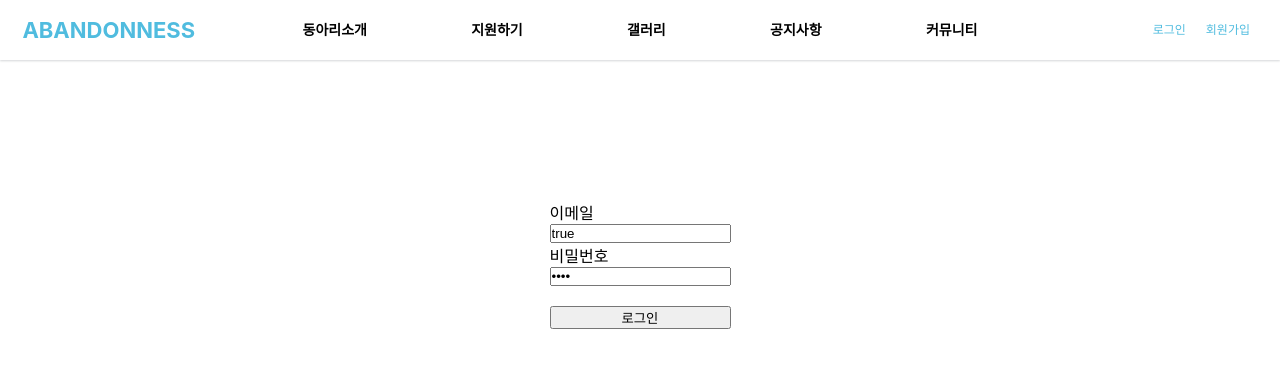
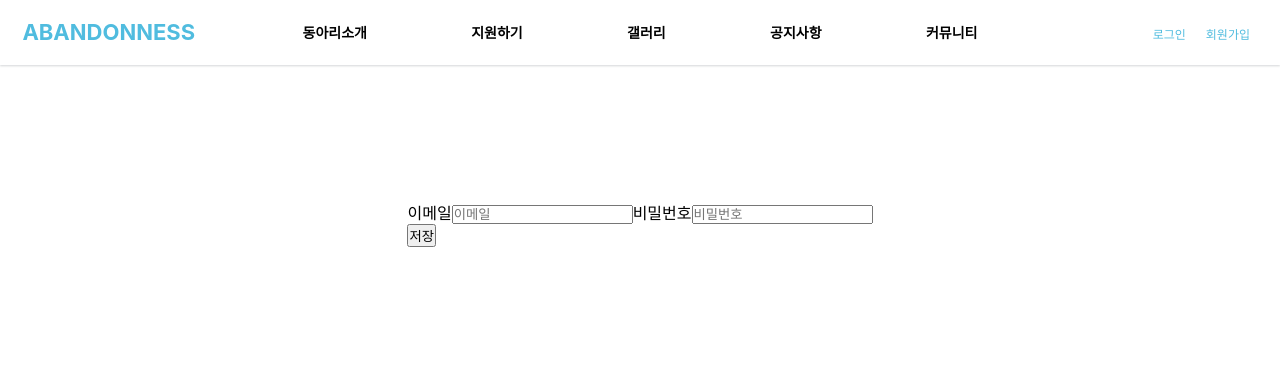
Before and after one commit to jeongyunjae/ABANDONNESS, a React (Create React App) app in the folder client/: page /login in a window 1280 px wide. Shown: the top 368 px of the page. Built offline with nearby package versions, Linux system fonts and the light colour scheme; no server answers.

Commit message:
using redux for login

```diff
--- a/client/src/_reducers/index.js
+++ b/client/src/_reducers/index.js
@@ -1,8 +1,8 @@
 import { combineReducers } from "redux";
-// import user from './user_reducers;
+import User from "./user_reducer";
 
 const rootReducer = combineReducers({
-  //user
+  User,
 });
 
 export default rootReducer;
--- a/client/src/_reducers/user_reducer.js
+++ b/client/src/_reducers/user_reducer.js
@@ -0,0 +1,11 @@
+import { LOGIN_USER } from "../actions/types";
+
+export default function (state = {}, action) {
+  switch (action.type) {
+    case LOGIN_USER:
+      return { ...state, loginSuccess: action.payload };
+
+    default:
+      return state;
+  }
+}
--- /dev/null
+++ b/client/src/actions/types.js
@@ -0,0 +1 @@
+export const LOGIN_USER = "login_user";
--- /dev/null
+++ b/client/src/actions/user_actions.js
@@ -0,0 +1,14 @@
+import Axios from "axios";
+import { LOGIN_USER } from "./types";
+
+export function loginUser(dataTosubmit) {
+  //파라미터로 받음
+  const request = Axios.post("/api/users/login", dataTosubmit).then(
+    (response) => response.data
+  );
+
+  return {
+    type: LOGIN_USER,
+    payload: request,
+  };
+}
--- a/client/src/components/views/Header/Header.css
+++ b/client/src/components/views/Header/Header.css
@@ -10,22 +10,17 @@
 
 .header {
   position: fixed;
-  top: auto;
-  left: 0;
+  display: block;
   width: 100%;
-  display: block;
-  font-weight: 500;
+  z-index: 1040;
   background-color: white;
-  z-index: 1040;
-  text-align: center;
 }
 
 .header .auth {
   position: absolute;
-  top: 10px;
-  padding-top: 10px;
+  display: flex;
+  top: 25px;
   margin-right: 20px;
-  display: flex;
   right: 0;
 }
 
@@ -33,13 +28,15 @@
   margin: 0 10px;
   font-size: 12px;
   font-weight: 500;
+  list-style: none;
+  color: #50bcdf;
 }
 
 .header .container {
-  height: 60px;
-  line-height: 60px;
+  display: flex;
+  height: 65px;
+  line-height: 65px;
   padding: 0 15px;
-  display: flex;
   flex-direction: row;
   box-shadow: 0 1px 2px 0 rgba(40, 50, 60, 0.2);
 }
@@ -48,6 +45,7 @@
   width: 15%;
   font-size: 22px;
   font-weight: 700;
+  text-align: center;
   color: #50bcdf;
 }
 
@@ -62,15 +60,13 @@ nav .menu {
   justify-content: space-between;
 }
 
-li {
+.menu > li {
   font-size: 14px;
   font-weight: 600;
   list-style: none;
 }
 
-.auth > li {
-  color: #50bcdf;
-}
+/* under code will go responsive */
 
 @media (max-width: 1024px) {
   .container .header-logo {
--- a/client/src/components/views/LoginPage/LoginPage.js
+++ b/client/src/components/views/LoginPage/LoginPage.js
@@ -1,27 +1,68 @@
-import React from "react";
+import React, { useState } from "react";
+import { useDispatch } from "react-redux";
+import { withRouter } from "react-router-dom";
+
+import { loginUser } from "../../../actions/user_actions";
 import Header from "../Header/Header";
 import Footer from "../Footer/Footer";
 import "./LoginPage.css";
 
-function LoginPage() {
+const LoginPage = (props) => {
+  const dispatch = useDispatch();
+  const [Email, setEmail] = useState("");
+  const [Password, setPassword] = useState("");
+
+  const onEmailHandler = (event) => {
+    setEmail(event.currentTarget.value);
+  };
+
+  const onPasswordHandler = (event) => {
+    setPassword(event.currentTarget.value);
+  };
+
+  const onSubmitHandler = (event) => {
+    event.preventDefault();
+  };
+  let body = {
+    email: Email,
+    password: Password,
+  };
+
+  dispatch(loginUser(body)).then((response) => {
+    if (response.payload.loginSuccess) {
+      props.history.push("/");
+      console.log(response.payload.name);
+    }
+  });
+
   return (
     <div>
       <Header />
       <div className="content">
         <div className="Login-form">
-          <form style={{ display: "flex", flexDirection: "column" }}>
+          <form onSubmit={onSubmitHandler}>
             <label>이메일</label>
-            <input type="email" value onChange />
+            <input
+              type="email"
+              placeholder="이메일"
+              value={Email}
+              onChange={onEmailHandler}
+            />
             <label>비밀번호</label>
-            <input type="password" value onChange />
+            <input
+              type="password"
+              placeholder="비밀번호"
+              value={Password}
+              onChange={onPasswordHandler}
+            />
             <br />
-            <button>로그인</button>
+            <input type="submit" value="저장" />
           </form>
         </div>
       </div>
       <Footer />
     </div>
   );
-}
+};
 
 export default LoginPage;
```
Also changed, not shown: 1 other file (tests, documents, lock files or other folders).
